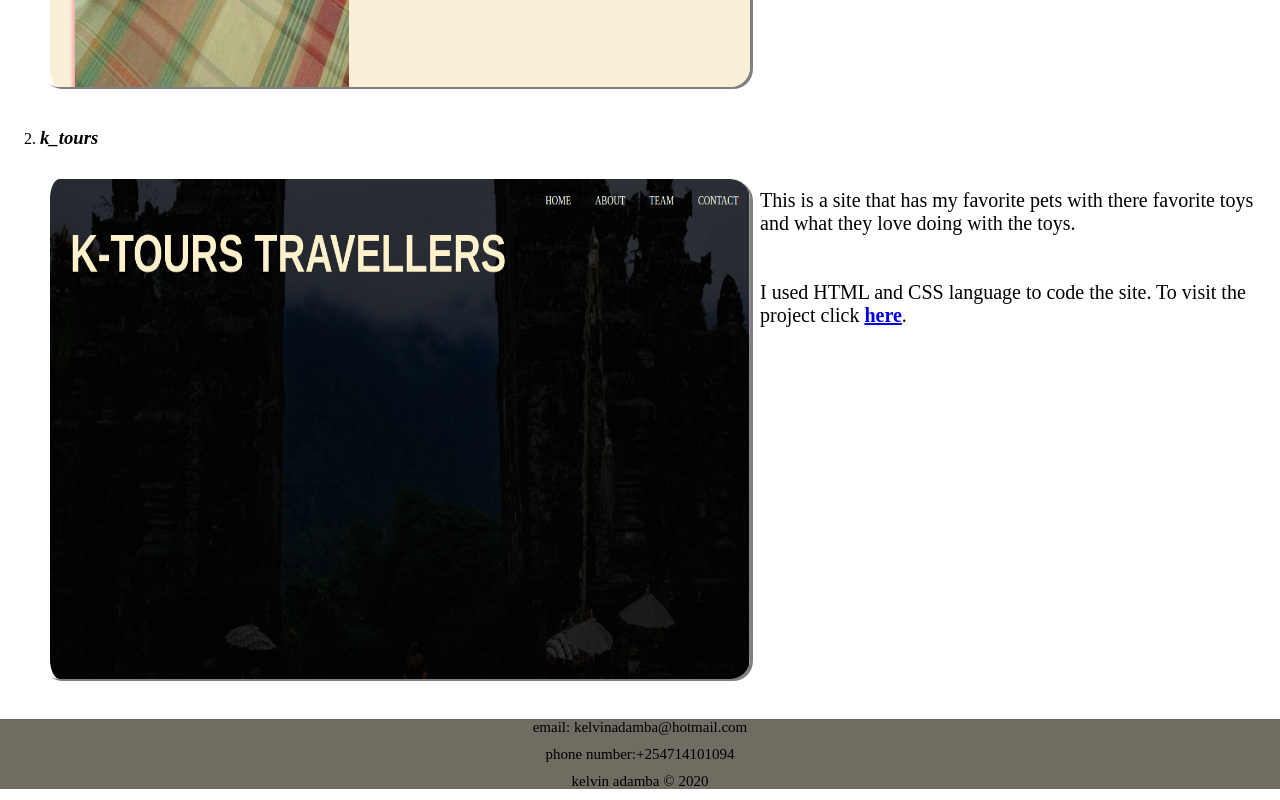
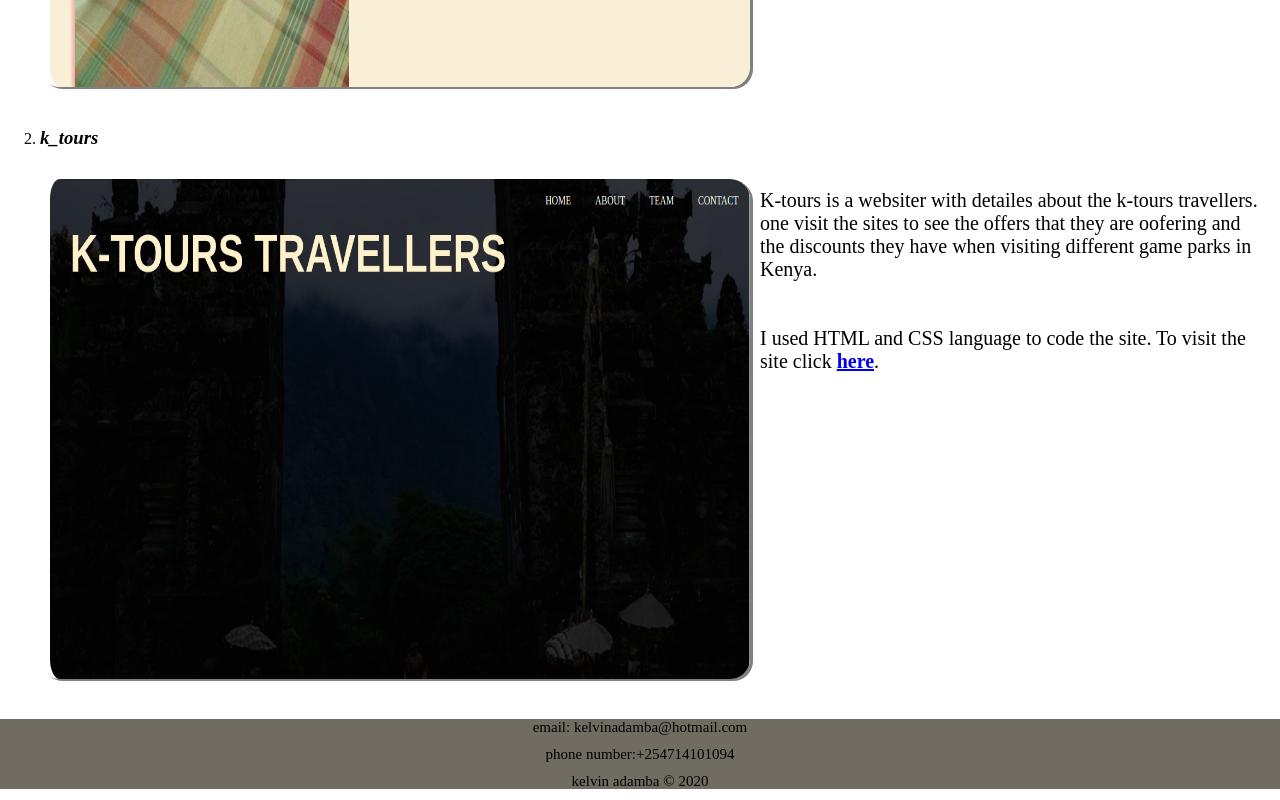
Before and after one commit to kelvinhovinho/kelvin-site, a plain HTML site: page index.html in a window 1280 px wide. Shown: the part 2504-3304 px from the top of the page. Drawn offline with Linux system fonts and the light colour scheme.

Commit message:
add information about the projects

```diff
--- a/index.html
+++ b/index.html
@@ -112,9 +112,10 @@
         <li><i><h3>k_tours</h3></i></li>
         <div class="pets">
             <img src="./img/travel.png" alt="pet-site">
-            <p>This is a site that has my favorite pets with there favorite toys and what they love doing
-                with the toys.<br><br><br>
-                I used HTML and CSS language to code the site. To visit the project
+            <p>K-tours is a websiter with detailes about the k-tours travellers. one visit the sites to see
+                the offers that they are oofering and the discounts they have when visiting different game
+                parks in Kenya.<br><br><br>
+                I used HTML and CSS language to code the site. To visit the site
                 click <strong><a href="https://kelvinhovinho.github.io/k_tours/" target="blank">here</a></strong>.
             </p>
         </div>
```
